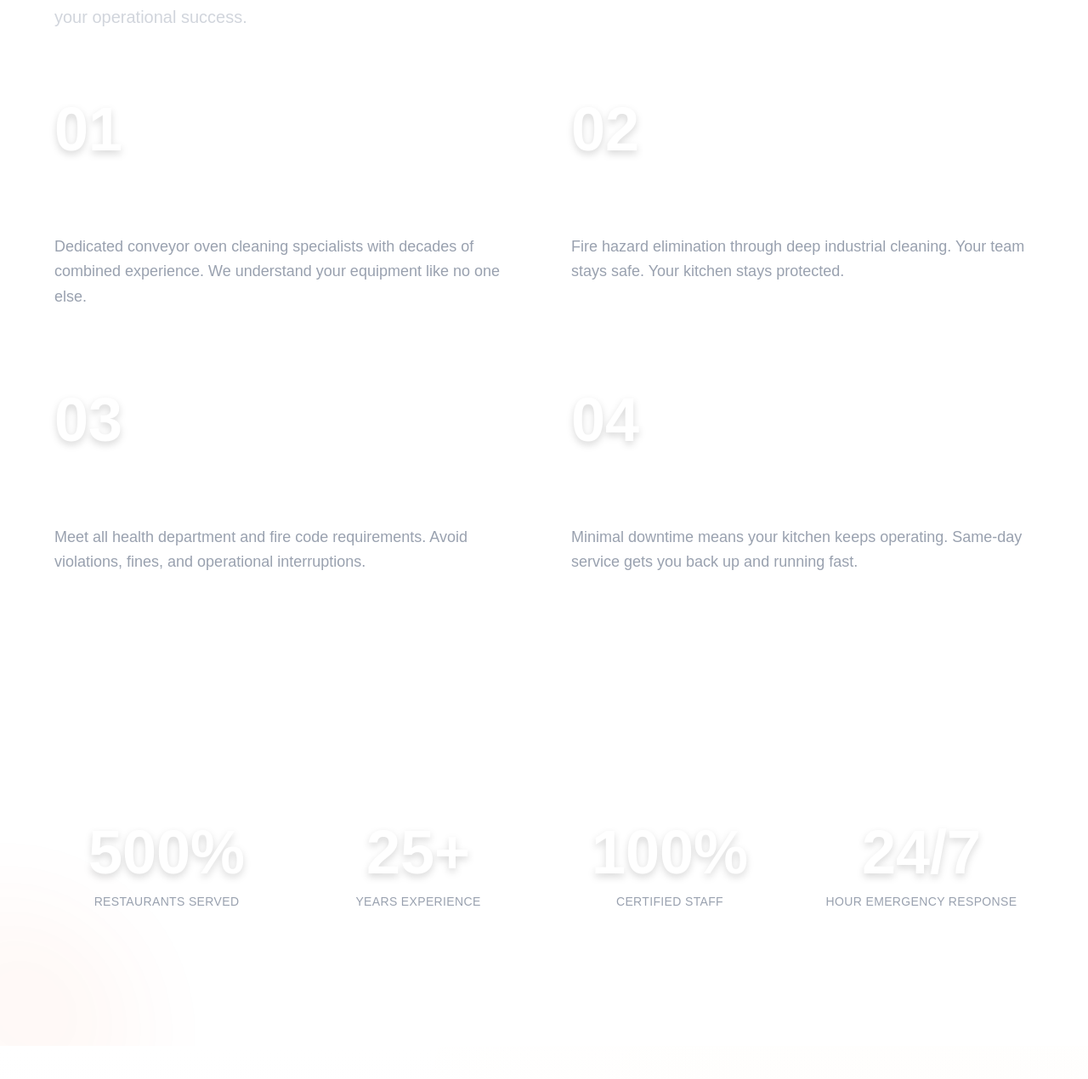
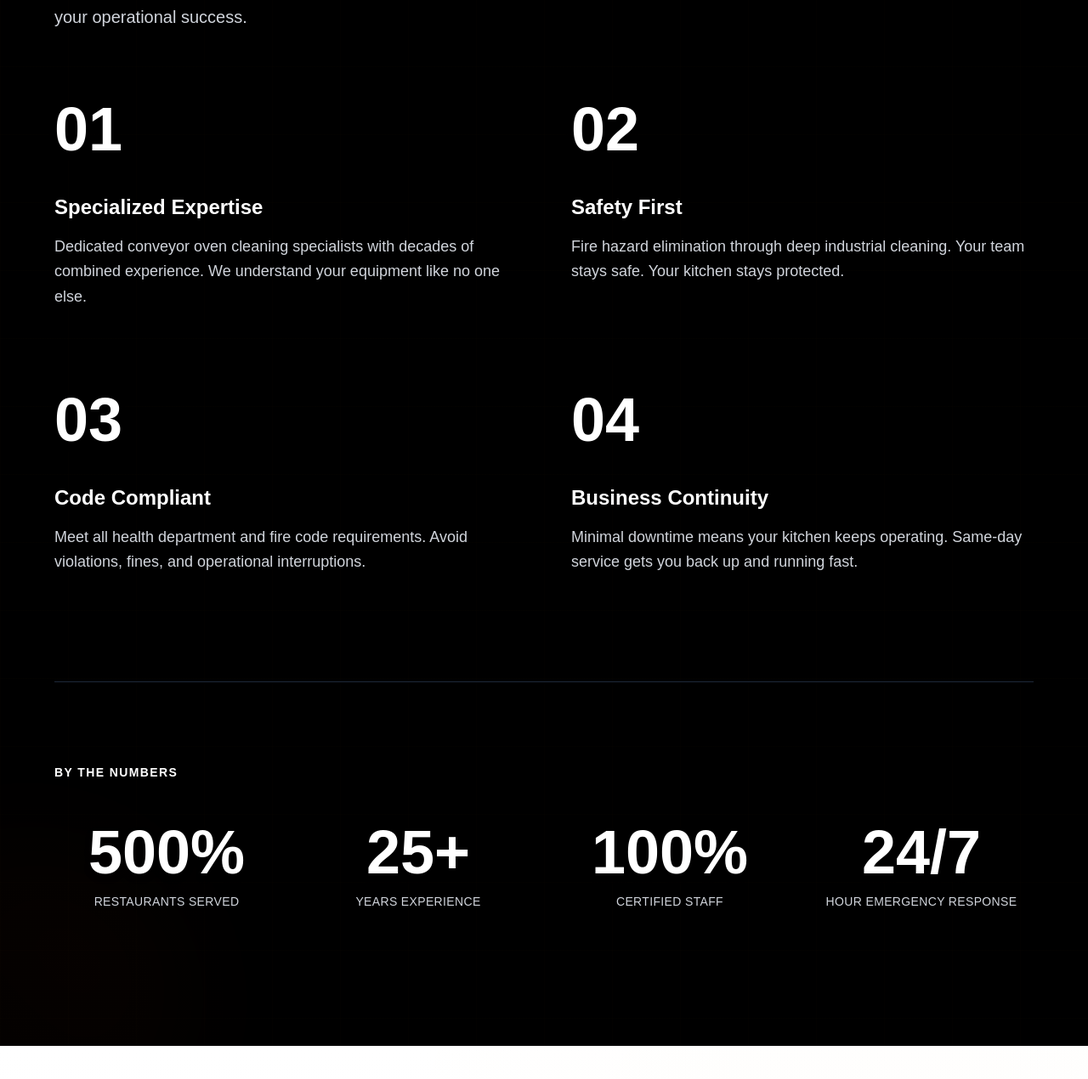
Before and after one commit to backdoc123/total-restaurant-care, a Next.js app: page / in a window 1280 px wide. Shown: the part 3142-4412 px from the top of the page at 85% size. Built offline with nearby package versions, Linux system fonts and the light colour scheme.

Commit message:
TRC V6: Why Choose TRC section now matches hero with black background, gradient orbs, elegant animations, high-contrast copper numbers

```diff
--- a/components/WhyTRC.tsx
+++ b/components/WhyTRC.tsx
@@ -78,19 +78,29 @@ export default function WhyTRC() {
   }
 
   return (
-    <section className="py-40 bg-gradient-to-b from-navy-900 to-navy-950 text-white relative overflow-hidden">
-      {/* Elegant background elements */}
-      <div className="absolute inset-0">
+    <section className="py-40 bg-black text-white relative overflow-hidden">
+      {/* Elegant background elements - matching hero */}
+      <div className="absolute inset-0 overflow-hidden">
+        {/* Gradient orbs - smooth, elegant floating */}
         <motion.div
-          animate={{ x: [0, 50, 0], y: [0, 30, 0] }}
+          animate={{ x: [0, 60, 0], y: [0, 40, 0] }}
           transition={{ duration: 25, repeat: Infinity, ease: "easeInOut" }}
-          className="absolute top-1/4 -right-32 w-80 h-80 bg-gradient-to-br from-copper-600 to-copper-900 rounded-full opacity-8 blur-3xl"
+          className="absolute -top-40 -right-40 w-96 h-96 bg-gradient-to-br from-copper-600 via-copper-700 to-copper-900 rounded-full opacity-8 blur-3xl"
         />
         <motion.div
-          animate={{ x: [0, -30, 0], y: [0, -40, 0] }}
-          transition={{ duration: 30, repeat: Infinity, ease: "easeInOut", delay: 3 }}
-          className="absolute -bottom-40 -left-40 w-80 h-80 bg-gradient-to-tr from-copper-600 to-orange-600 rounded-full opacity-6 blur-3xl"
+          animate={{ x: [0, -40, 0], y: [0, -50, 0] }}
+          transition={{ duration: 30, repeat: Infinity, ease: "easeInOut", delay: 2 }}
+          className="absolute -bottom-40 -left-40 w-96 h-96 bg-gradient-to-tr from-copper-600 via-copper-700 to-orange-600 rounded-full opacity-6 blur-3xl"
         />
+
+        {/* Subtle animated grid */}
+        <div className="absolute inset-0 opacity-10" style={{
+          backgroundImage: 'linear-gradient(90deg, rgba(249,158,11,.15) 1px, transparent 1px), linear-gradient(rgba(249,158,11,.15) 1px, transparent 1px)',
+          backgroundSize: '5rem 5rem'
+        }} />
+
+        {/* Gradient overlay */}
+        <div className="absolute inset-0 bg-gradient-to-br from-black via-black to-black opacity-40" />
       </div>
 
       <div className="max-w-7xl mx-auto px-6 sm:px-8 lg:px-16 relative z-10">
@@ -103,7 +113,7 @@ export default function WhyTRC() {
           className="mb-20 max-w-3xl"
         >
           <p className="text-copper-400 font-sans text-sm uppercase tracking-widest font-bold mb-4">Why Choose TRC</p>
-          <h2 className="text-5xl sm:text-6xl font-sans font-black leading-tight mb-8">
+          <h2 className="text-5xl sm:text-6xl font-sans font-black leading-tight mb-8 text-white">
             The Standard for Commercial Kitchen Cleaning
           </h2>
           <p className="text-xl text-gray-300 font-light leading-relaxed">
@@ -125,7 +135,7 @@ export default function WhyTRC() {
               variants={itemVariants}
               className="group"
             >
-              {/* Number badge - HIGH CONTRAST copper on navy */}
+              {/* Number badge - HIGH CONTRAST copper on black */}
               <div className="mb-8 h-20">
                 <span className="text-7xl font-black text-copper-400 tabular-nums drop-shadow-lg">
                   {reason.number}
@@ -133,10 +143,10 @@ export default function WhyTRC() {
               </div>
 
               {/* Content */}
-              <h3 className="text-2xl font-sans font-bold mb-4 group-hover:text-copper-400 transition-colors duration-300">
+              <h3 className="text-2xl font-sans font-bold mb-4 group-hover:text-copper-400 transition-colors duration-300 text-white">
                 {reason.title}
               </h3>
-              <p className="text-gray-400 font-light leading-relaxed text-lg mb-6">
+              <p className="text-gray-300 font-light leading-relaxed text-lg mb-6">
                 {reason.description}
               </p>
 
@@ -152,7 +162,7 @@ export default function WhyTRC() {
           whileInView={{ opacity: 1, y: 0 }}
           transition={{ duration: 0.9, delay: 0.2 }}
           viewport={{ once: true }}
-          className="border-t border-navy-700 pt-24"
+          className="border-t border-gray-800 pt-24"
         >
           <p className="text-copper-400 font-sans text-sm uppercase tracking-widest font-bold mb-12">By The Numbers</p>
 
@@ -175,7 +185,7 @@ export default function WhyTRC() {
                   <AnimatedNumber value={stat.value} duration={2.5} />
                   {stat.label.includes('Hour') ? '/7' : stat.label.includes('Years') ? '+' : '%'}
                 </div>
-                <p className="text-gray-400 font-light text-sm uppercase tracking-wide">
+                <p className="text-gray-300 font-light text-sm uppercase tracking-wide">
                   {stat.label}
                 </p>
               </motion.div>
```
